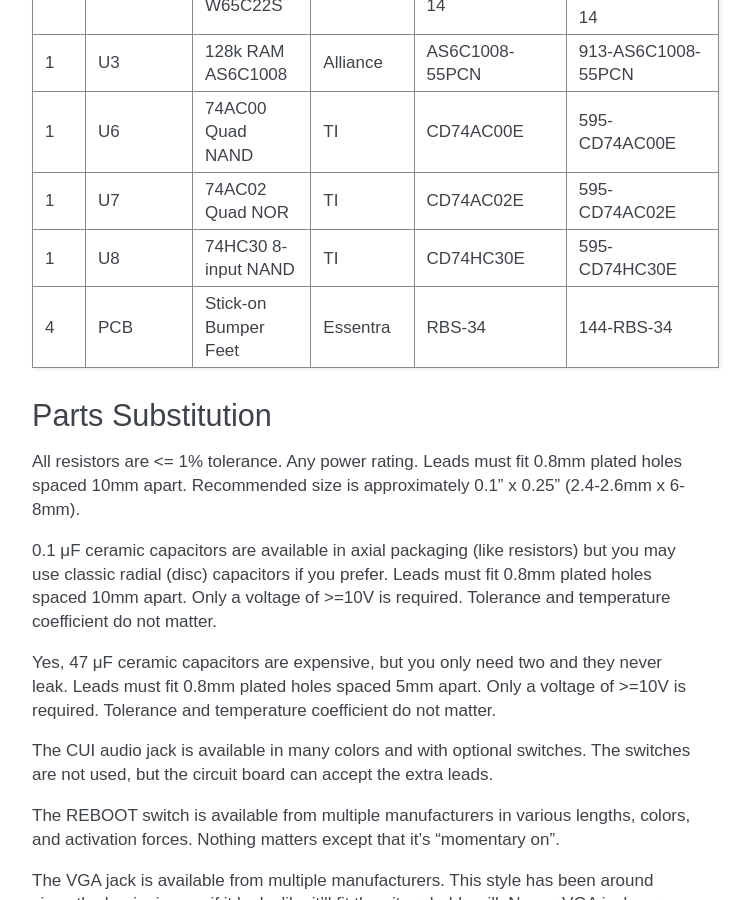
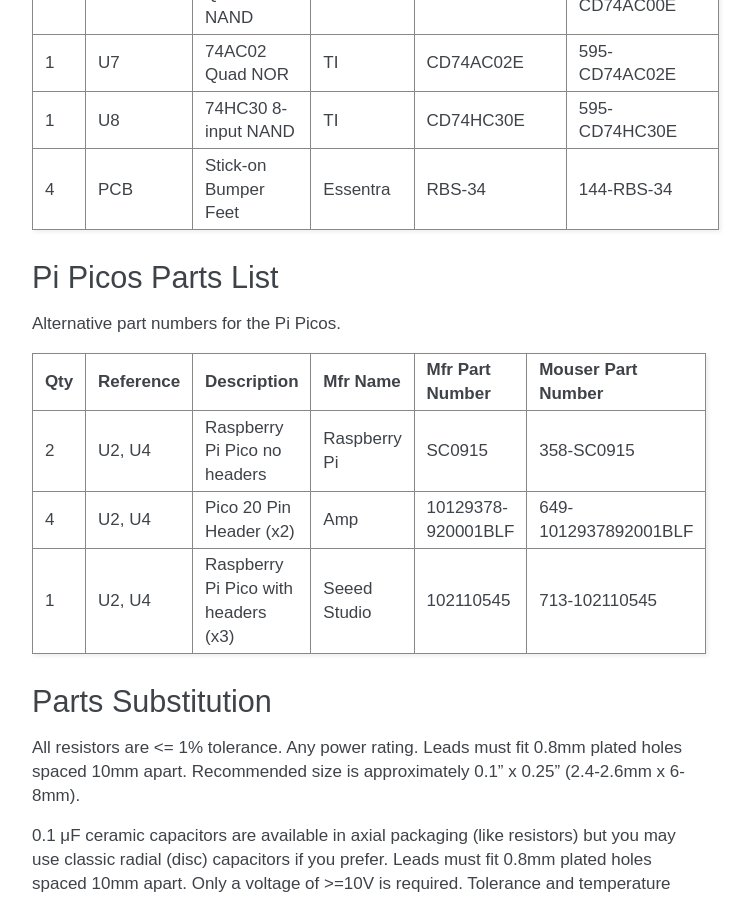
Before and after one commit to picocomputer/picocomputer.github.io, a Sphinx documentation site: the page built from docs/source/hardware.rst, in a window 1280 px wide and 900 px high, scrolled down 4661 px. Shown: the whole window, without its empty margins (388-1139 px from the left). Built offline with Sphinx 7.4.7, drawn with Linux system fonts in a browser that asks for light colours; some of the changed text lies outside the part shown.

```diff
--- a/docs/source/_static/rp6502-reva-full.csv
+++ b/docs/source/_static/rp6502-reva-full.csv
@@ -10,7 +10,7 @@
 "2","R19, R22","220 ohm resistor 1%","YAGEO","MFR-25FBF52-220R","603-MFR-25FBF52-220R"
 "2","R20, R23","100 ohm resistor 1%","YAGEO","MFR-25FBF52-100R","603-MFR-25FBF52-100R"
 "2","R16, R17","47 ohm resistor 1%","YAGEO","MFR-25FBF52-47R","603-MFR-25FBF52-47R"
-"2","U2, U4","Raspberry Pi Pico","Raspberry Pi","SC0915","358-SC0915"
+"2","U2, U4","Raspberry Pi Pico H","Raspberry Pi","SC0917","358-SC0917"
 "1","U1","WDC W65C02S","WDC","W65C02S6TPG-14","955-W65C02S6TPG-14"
 "1","U5","WDC W65C22S","WDC","W65C22S6TPG-14","955-W65C22S6TPG-14"
 "1","U3","128k RAM AS6C1008","Alliance","AS6C1008-55PCN","913-AS6C1008-55PCN"
@@ -19,9 +19,7 @@
 "1","U8","74HC30 8-input NAND","TI","CD74HC30E","595-CD74HC30E"
 "1","J1","GPIO 2x12 Pin Header","Amp","10129381-924001BLF","649-1012938192401BLF"
 "1","J2","PIX 2x6 Pin Header","Amp","10129381-912001BLF","649-1012938191201BLF"
-"4","U2, U4","Pico 20 Pin Header (x2)","Amp","10129378-920001BLF","649-1012937892001BLF"
-"5","U2, U4","Pico 20 Pin Socket (x2.5)","Wurth","61302011821","710-61302011821"
-"1","U2","SWD 3 Pin Header","Amp","10129378-903001BLF","649-1012937890301BLF"
+"4","U2, U4","Pico 20 Pin Socket","Wurth","61302011821","710-61302011821"
 "1","J3","VGA Jack","Amp","L77HDE15SD1CH4FVGA","523-7HDE15SD1CH4FVGA"
 "1","J4","Audio Jack","CUI","SJ1-3525NG-GR","490-SJ1-3525NG-GR"
 "1","SW1","Reset Button","CUI","TS11-674-43-BK-160-RA-D","179-TS1167443160RAD"
--- /dev/null
+++ b/docs/source/_static/rp6502-reva-picos.csv
@@ -0,0 +1,4 @@
+"Qty","Reference","Description","Mfr Name","Mfr Part Number","Mouser Part Number"
+"2","U2, U4","Raspberry Pi Pico no headers","Raspberry Pi","SC0915","358-SC0915"
+"4","U2, U4","Pico 20 Pin Header (x2)","Amp","10129378-920001BLF","649-1012937892001BLF"
+"1","U2, U4","Raspberry Pi Pico with headers (x3)","Seeed Studio","102110545","713-102110545"
--- a/docs/source/hardware.rst
+++ b/docs/source/hardware.rst
@@ -92,6 +92,15 @@
    :file: _static/rp6502-reva-active.csv
    :header-rows: 1
 
+Pi Picos Parts List
+-------------------
+
+Alternative part numbers for the Pi Picos.
+
+.. csv-table::
+   :file: _static/rp6502-reva-picos.csv
+   :header-rows: 1
+
 
 Parts Substitution
 ------------------
```
Also changed, not shown: 1 other file.
